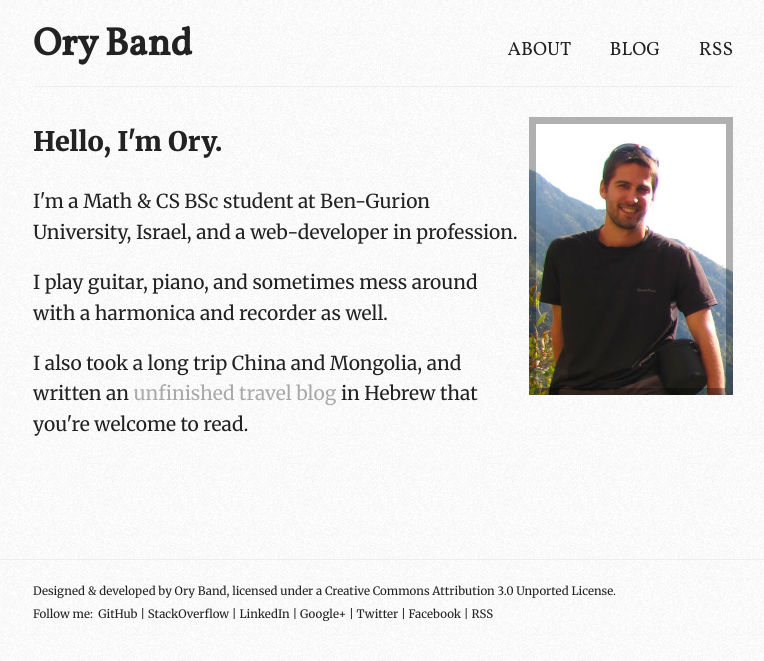
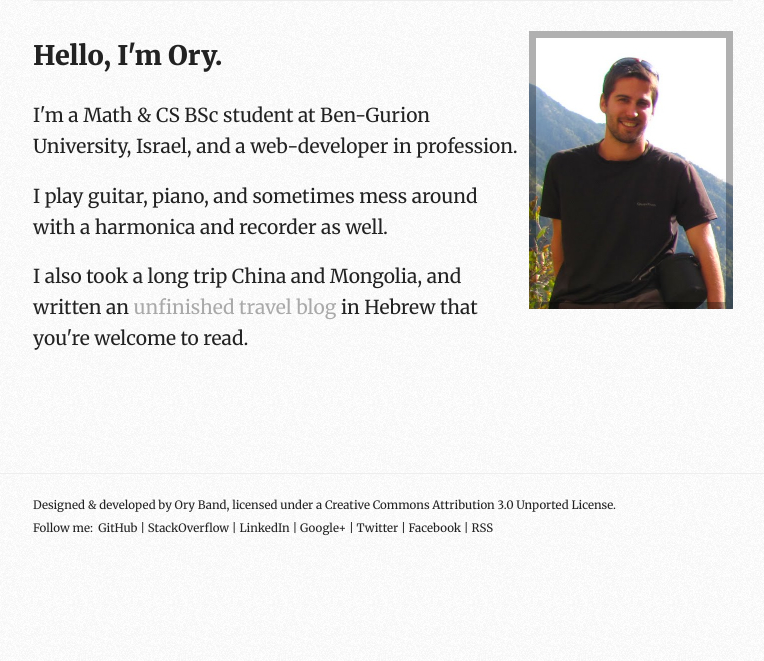
Before and after one commit to eldardamari/eldardamari.github.io, a Jekyll site: the page built from index.html, in a window 1280 px wide. Shown: the top 661 px of the page, without its empty margins (257-1021 px from the left). Built offline with Jekyll 4.4.1, drawn with Linux system fonts in a browser that asks for light colours; Markdown is read by kramdown in place of the engine named in the settings; some of the changed lines change nothing that is shown.

Commit message:
updating _layout/bade.html - removing ABOUT,BLOG,RSS

```diff
--- a/_layouts/base.html
+++ b/_layouts/base.html
@@ -7,8 +7,8 @@
   <meta charset="utf-8">
   <meta http-equiv="X-UA-Compatible" content="IE=edge,chrome=1">
   <title>Eldar Damari{% if page.title %} &middot; {{ page.title }}{% endif %}</title>
-  <meta name="description" content="{% if page.description %}{{ page.description }}{% else %}Ory Band{% endif %}">
-  <meta name="author" content="{% if page.author %}{{ page.author }}{% else %}Ory Band{% endif %}">
+  <meta name="description" content="{% if page.description %}{{ page.description }}{% else %}Eldar Damari{% endif %}">
+  <meta name="author" content="{% if page.author %}{{ page.author }}{% else %}Eldar Damari{% endif %}">
   <meta name="viewport" content="width=device-width">
 
   <link href='http://fonts.googleapis.com/css?family=Merriweather:400,900,900italic,400italic|Vollkorn' rel='stylesheet' type='text/css'>
@@ -32,7 +32,7 @@
   <p class="chromeframe">You are using an <strong>outdated</strong> browser. Please <a href="http://browsehappy.com/">upgrade your browser</a> or <a href="http://www.google.com/chromeframe/?redirect=true">activate Google Chrome Frame</a> to improve your experience.</p>
   <![endif]-->
 
-  <div class="header-container">
+  <!--<div class="header-container">
     <header class="wrapper clearfix">
       <h1 class="title"><a href="/">Ory Band</a></h1>
       <nav>
@@ -43,7 +43,7 @@
         </ul>
       </nav>
     </header>
-  </div>
+  </div>-->
 
   <div class="main-container">
     <article class="main wrapper clearfix">
```
